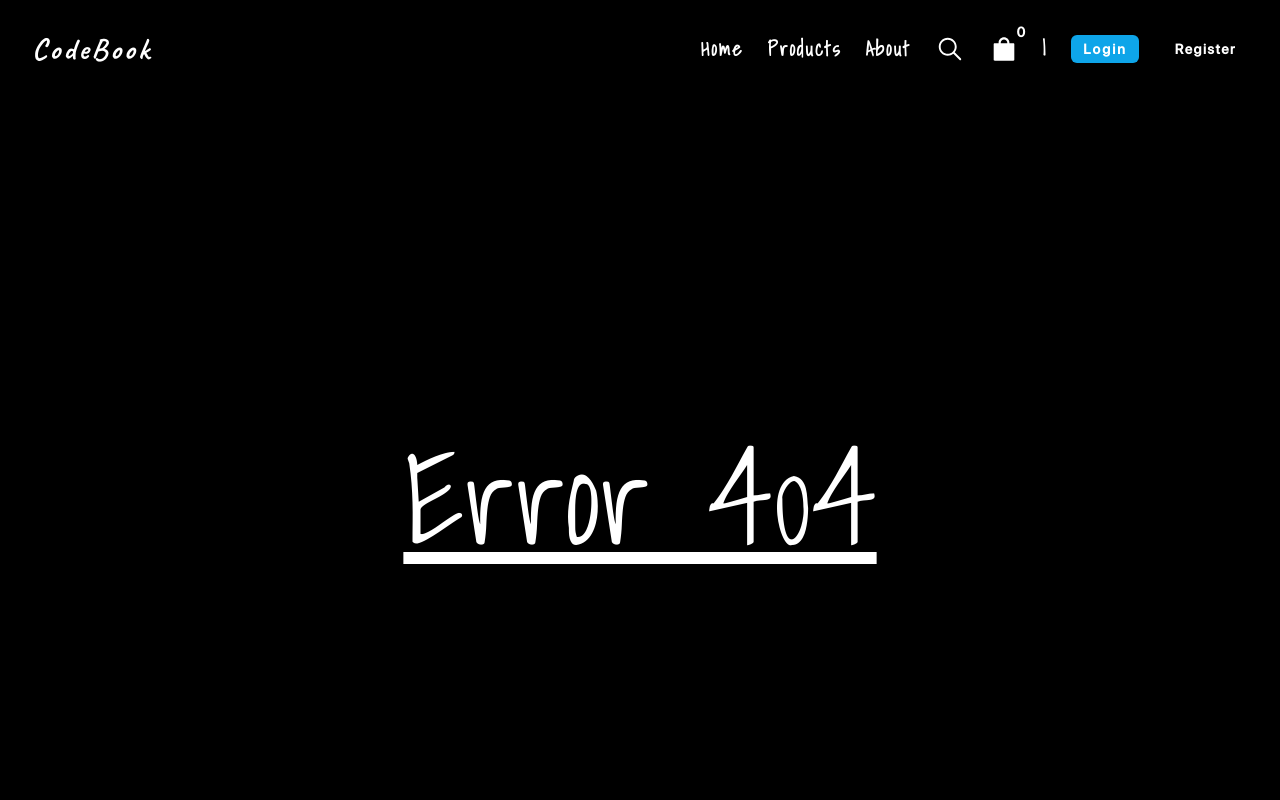
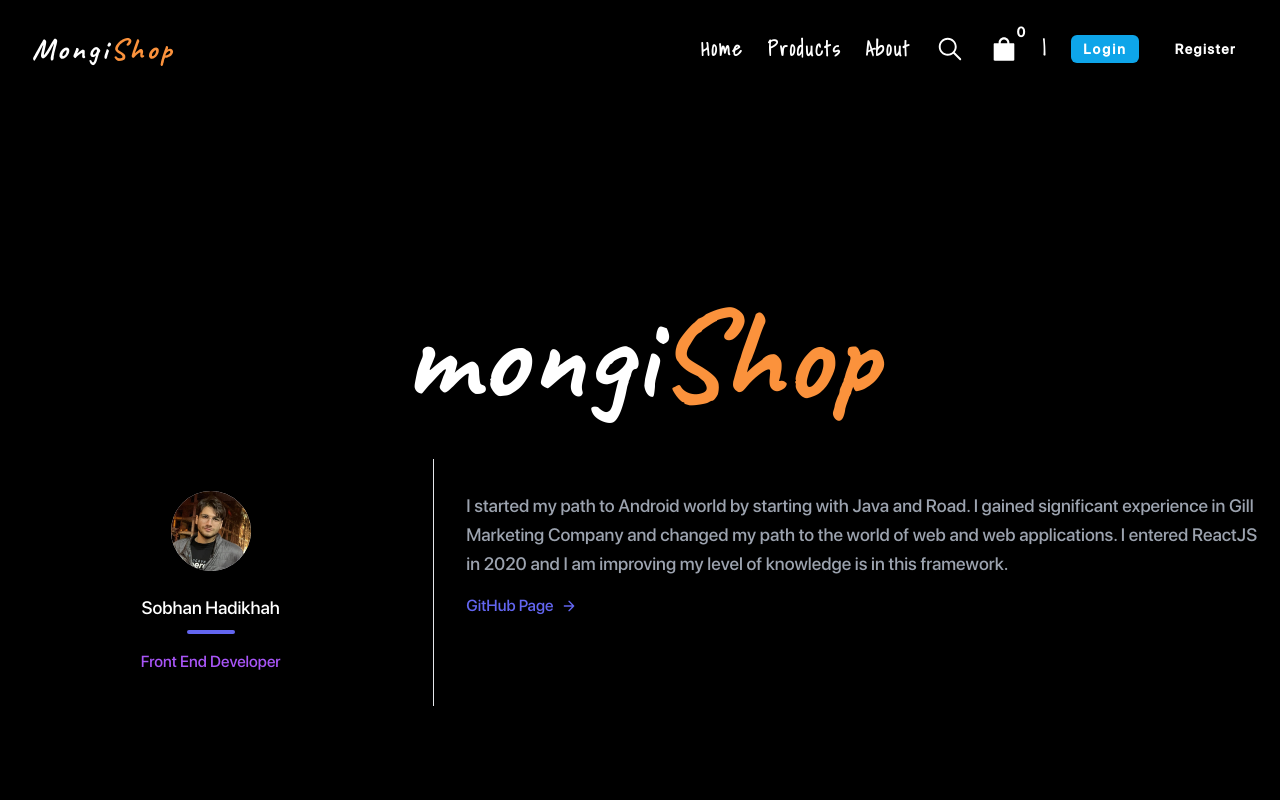
Before and after one commit to sobhanhadikhah/codeBook, a React (Vite) app: page /about in a window 1280 px wide. Shown: the top 800 px of the page. Built offline with nearby package versions, Linux system fonts and the light colour scheme; a web font is replaced by a local one.

Commit message:
add about page

```diff
--- a/src/components/layout/Header.jsx
+++ b/src/components/layout/Header.jsx
@@ -31,7 +31,7 @@ export const Header = () => {
             <nav className="max-w-[1240px]   mx-auto h-[98px] flex items-center  " >
 
                 <h3 to={`/`} className=" font w-full ml-3 tracking-widest   font-Caveat text-3xl   " >
-                    <Link to={`/`} >CodeBook</Link>
+                    <Link to={`/`} >Mongi<span className="text-orange-400" >Shop</span></Link>
                 </h3>
                 <div className="mx-3" >
                     {/* larg display navbar contents */}
--- /dev/null
+++ b/src/pages/About/aboutPage.jsx
@@ -0,0 +1,60 @@
+import { Transition } from "../../components"
+import Profile from "../../assets/images/profilePic.jpg"
+export const AboutPage = () => {
+    return (
+        <div className="bg-black font-SFPRODISPLAYMEDIUM h-screen grid place-content-center " >
+            <Transition>
+                <section className="text-gray-600 body-font  ">
+                    <div className="container px-5  mx-auto flex flex-col">
+                        <div className=" mx-auto bg-black ">
+                            <div className="text-center" >
+                                <h1 className="lg:text-9xl text-7xl text-white  font-Caveat " >
+                                    mongi<span className="text-orange-400 font " >Shop</span>
+                                </h1>
+                            </div>
+                            <div className="flex flex-col sm:flex-row mt-10">
+                                <div className="sm:w-1/3 text-center sm:pr-8 sm:py-8">
+                                    <div className="w-20 h-20 rounded-full inline-flex items-center justify-center bg-gray-200 text-gray-400">
+                                        <img src={Profile} alt="profilePic" className="rounded-full" />
+                                    </div>
+                                    <div className="flex flex-col items-center text-center justify-center">
+                                        <h2 className="font-medium title-font mt-4 text-white text-lg">
+                                            Sobhan Hadikhah
+                                        </h2>
+                                        <div className="w-12 h-1 bg-indigo-500 rounded mt-2 mb-4" />
+                                        <p className="text-base text-purple-500 ">
+                                            Front End Developer
+                                        </p>
+                                    </div>
+                                </div>
+                                <div className="sm:w-2/3 sm:pl-8 sm:py-8 sm:border-l border-gray-200 sm:border-t-0 border-t mt-4 pt-4 sm:mt-0 text-center sm:text-left">
+                                    <p className="leading-relaxed text-gray-400 text-lg mb-4">
+                                        I started my path to Android world by starting with Java and Road.
+                                        I gained significant experience in Gill Marketing Company and changed my
+                                        path to the world of web and web applications. I entered ReactJS in 2020 and I am improving my
+                                        level of knowledge is in this framework.
+                                    </p>
+                                    <a href="https://github.com/sobhanhadikhah" target="_blank" className="text-indigo-500 inline-flex items-center">
+                                        GitHub Page
+                                        <svg
+                                            fill="none"
+                                            stroke="currentColor"
+                                            strokeLinecap="round"
+                                            strokeLinejoin="round"
+                                            strokeWidth={2}
+                                            className="w-4 h-4 ml-2"
+                                            viewBox="0 0 24 24"
+                                        >
+                                            <path d="M5 12h14M12 5l7 7-7 7" />
+                                        </svg>
+                                    </a>
+                                </div>
+                            </div>
+                        </div>
+                    </div>
+                </section>
+
+            </Transition>
+
+        </div>)
+}
--- a/src/pages/index.js
+++ b/src/pages/index.js
@@ -6,3 +6,4 @@ export {CategoryItemsPage} from "./categoryItems/CategoryItemsPage";
 export {Login} from "./login/login";
 export {CartPage} from "./cardInterface/cardInterface";
 export {OrderPage} from "./orderPage/OrderPage";
+export {AboutPage} from "./About/aboutPage"
--- a/src/routes/AllRoutes.jsx
+++ b/src/routes/AllRoutes.jsx
@@ -1,5 +1,5 @@
 import { Routes, Route } from "react-router-dom"
-import { Err404, HomePage, Products, ProductsDetaile, CategoryItemsPage, Login, CartPage, OrderPage } from "../pages"
+import { Err404, HomePage, Products, ProductsDetaile, CategoryItemsPage, Login, CartPage, OrderPage, AboutPage } from "../pages"
 import { AnimatePresence } from "framer-motion"
 import { ProtechtedRoutes } from "./ProtechtedRoutes"
 import { AccessRouteHigh } from "./AccessRouteHigh"
@@ -14,6 +14,7 @@ const AllRoutes = () => {
         <Route path="login" element={<AccessRouteHigh><Login /></AccessRouteHigh>} />
         <Route path="carts" element={<ProtechtedRoutes path={`/login`} ><CartPage /></ProtechtedRoutes>} />
         <Route path="/order/:nano" element={<OrderPage />} />
+        <Route path="about" element={<AboutPage />} />
         <Route path="*" element={<Err404 />} />
       </Routes>
     </AnimatePresence>
```
Also changed, not shown: src/assets/images/profilePic.jpg (added).
